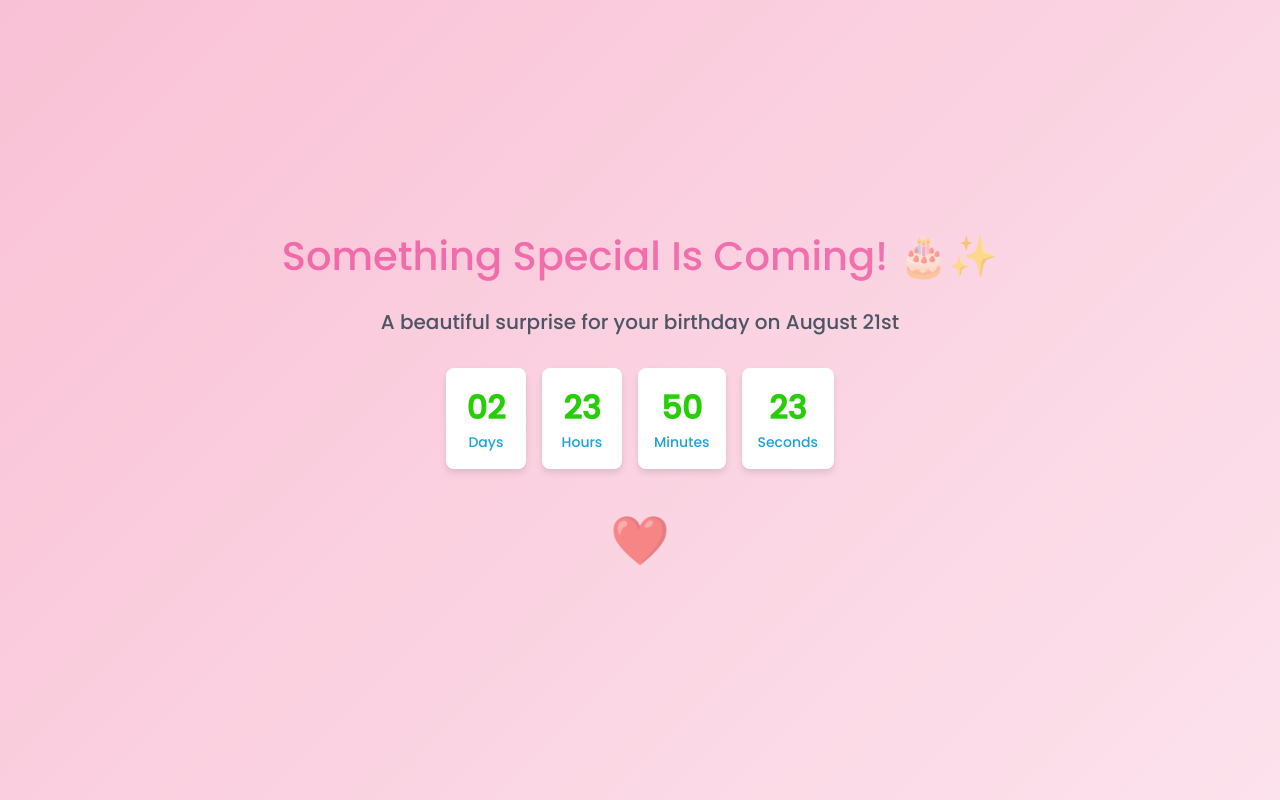
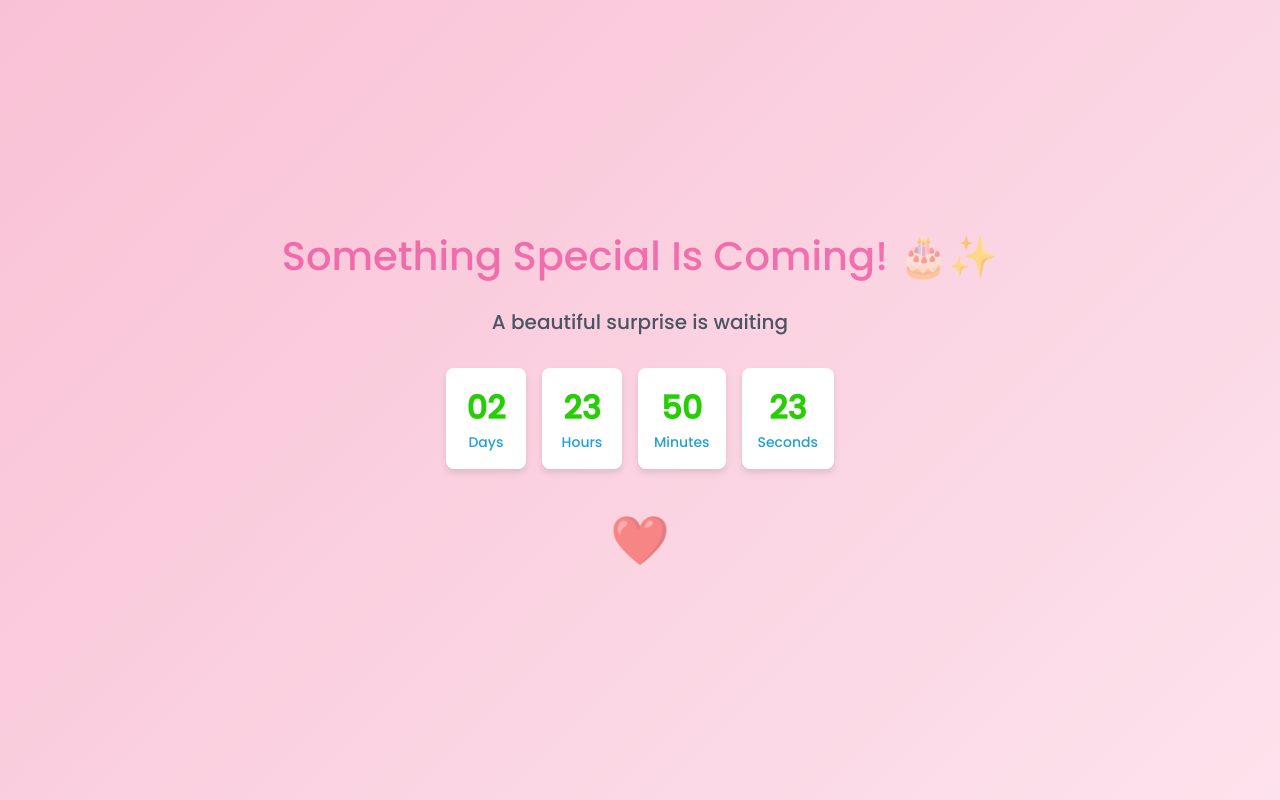
Before and after one commit to samshaikh0111/bday, a plain HTML site: page index.html in a window 1280 px wide. Drawn offline with nearby package versions, Linux system fonts and the light colour scheme.

Commit message:
Update index.html

```diff
--- a/index.html
+++ b/index.html
@@ -3,7 +3,7 @@
 <head>
     <meta charset="UTF-8">
     <meta name="viewport" content="width=device-width, initial-scale=1.0">
-    <title>Happy Birthday Countdown</title>
+    <title>H B D Countdown</title>
     <script src="https://cdn.tailwindcss.com"></script>
     <link href="https://fonts.googleapis.com/css2?family=Dancing+Script:wght@700&family=Poppins:wght@300;500&display=swap" rel="stylesheet">
 
@@ -126,7 +126,7 @@
        <h1 class="text-6xl mb-8 animate-pulse fancy-text text-pink-300">
     Something Special Is Coming! 🎂✨
   </h1>
-        <div class="mb-8 text-xl text-gray-600">A beautiful surprise for your birthday on August 21st</div>
+        <div class="mb-8 text-xl text-gray-600">A beautiful surprise is waiting</div>
         <div class="countdown-container mb-12">
             <div class="countdown-box">
                 <div id="days" class="countdown-value">00</div>
```
